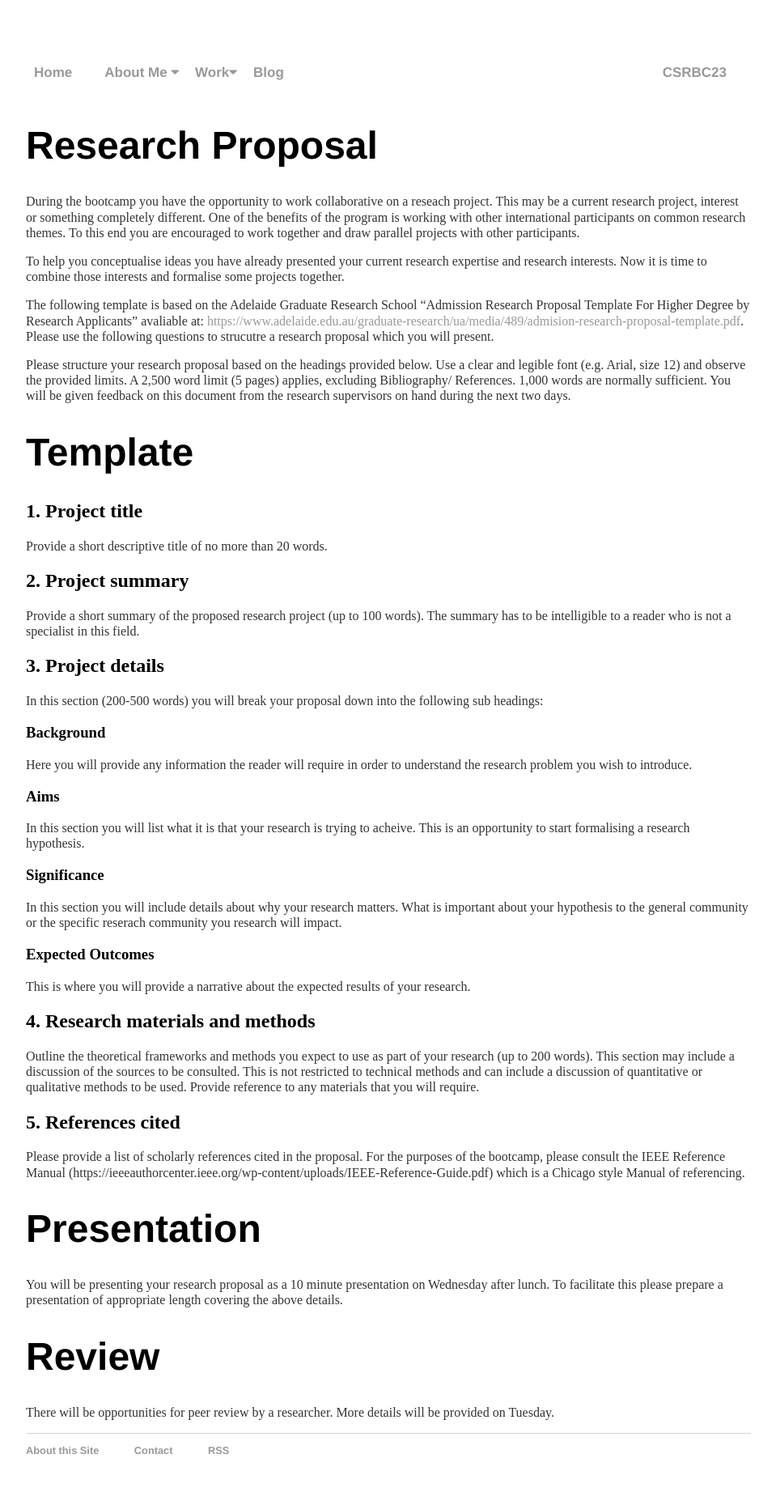
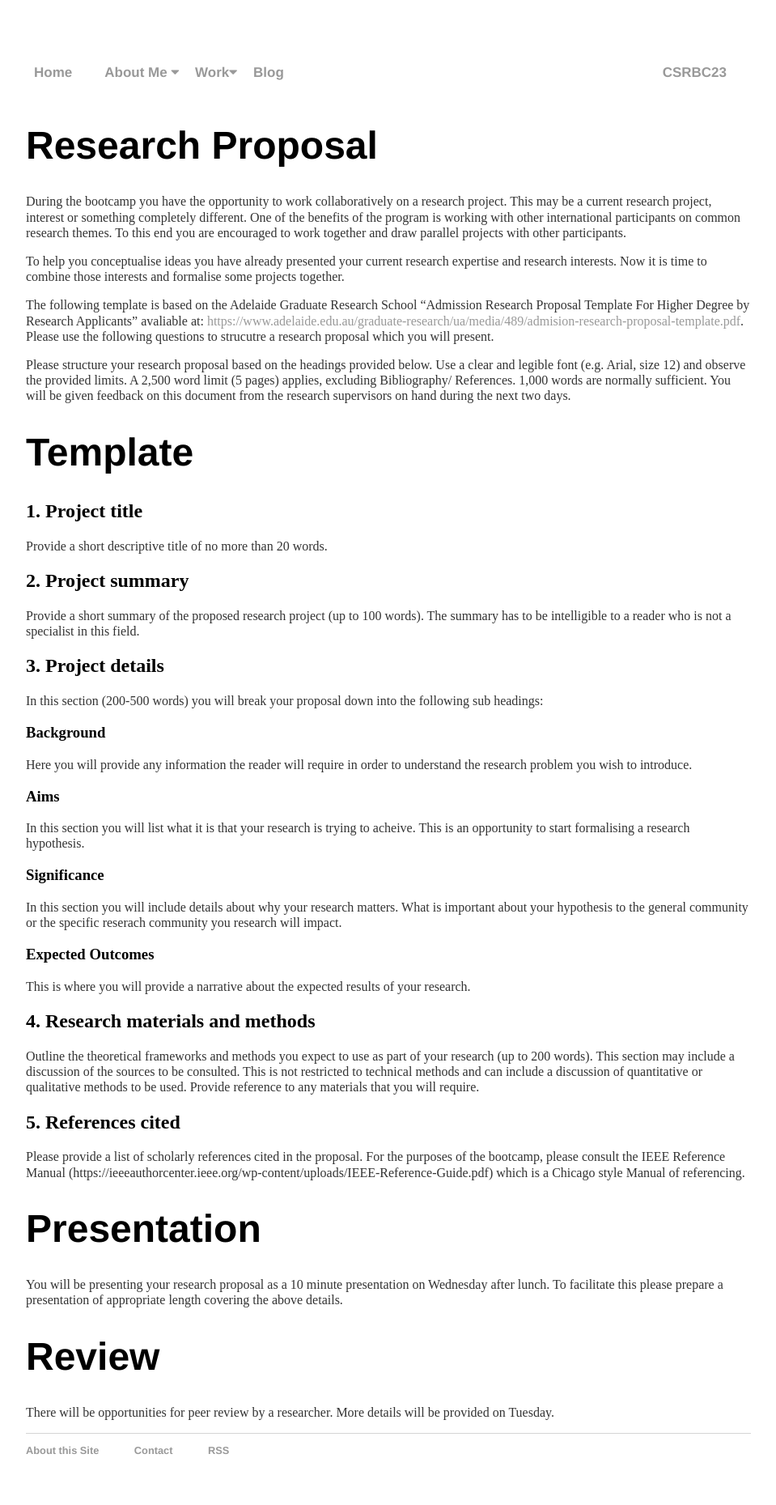
Before and after one commit to rhematt/rhematt.github.io, a Jekyll site: the page built from CSRBC23/ResearchProposal.md, in a window 1280 px wide. Shown: the whole page at 81% size, without its empty margins (160-1119 px from the left). Built offline with Jekyll 4.4.1, drawn with Linux system fonts in a browser that asks for light colours.

Commit message:
Update ResearchProposal.md

```diff
--- a/CSRBC23/ResearchProposal.md
+++ b/CSRBC23/ResearchProposal.md
@@ -5,7 +5,7 @@ permalink: /CSRBC23/ResearchProposal
 ---
 <h1> Research Proposal </h1>
 
-During the bootcamp you have the opportunity to work collaborative on a reseach project. This may be a current research project, interest or something completely different. One of the benefits of the program is working with other international participants on common research themes. To this end you are encouraged to work together and draw parallel projects with other participants.
+During the bootcamp you have the opportunity to work collaboratively on a research project. This may be a current research project, interest or something completely different. One of the benefits of the program is working with other international participants on common research themes. To this end you are encouraged to work together and draw parallel projects with other participants.
 
 To help you conceptualise ideas you have already presented your current research expertise and research interests. Now it is time to combine those interests and formalise some projects together.
 
```
